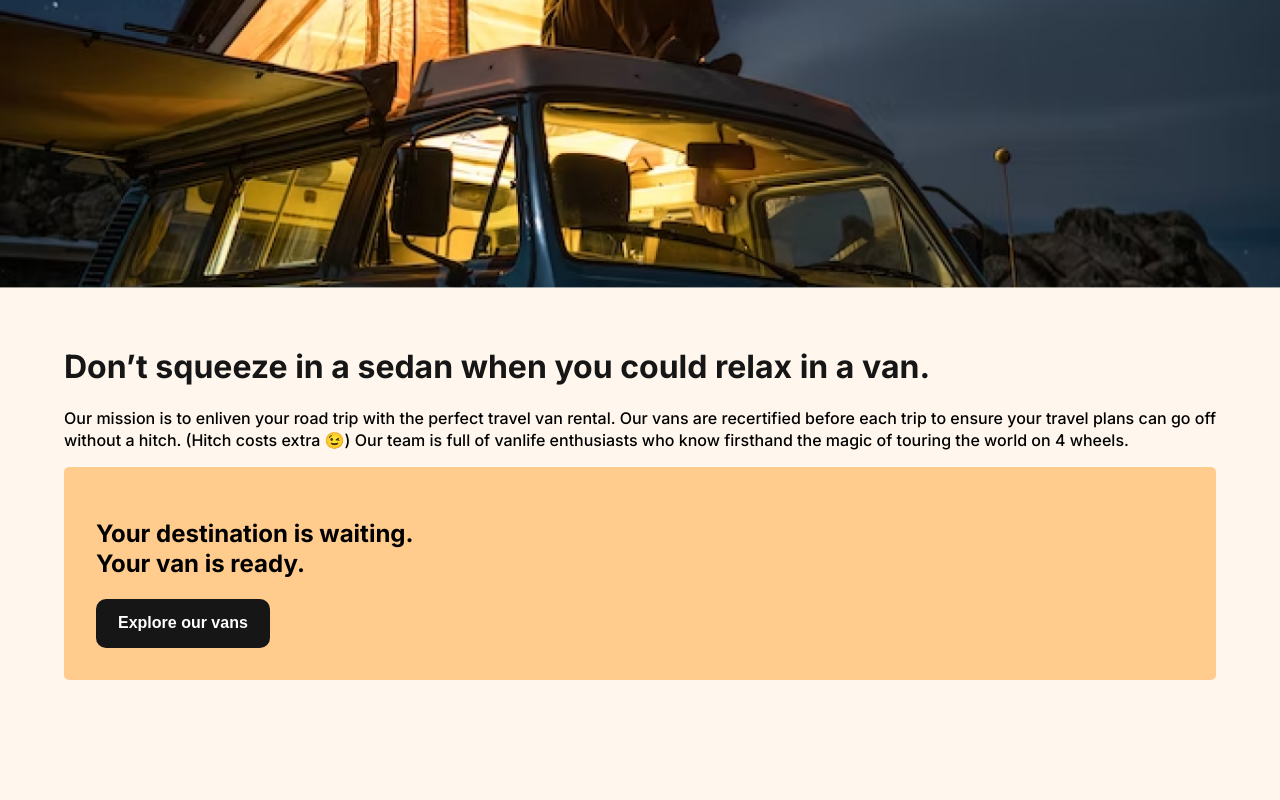
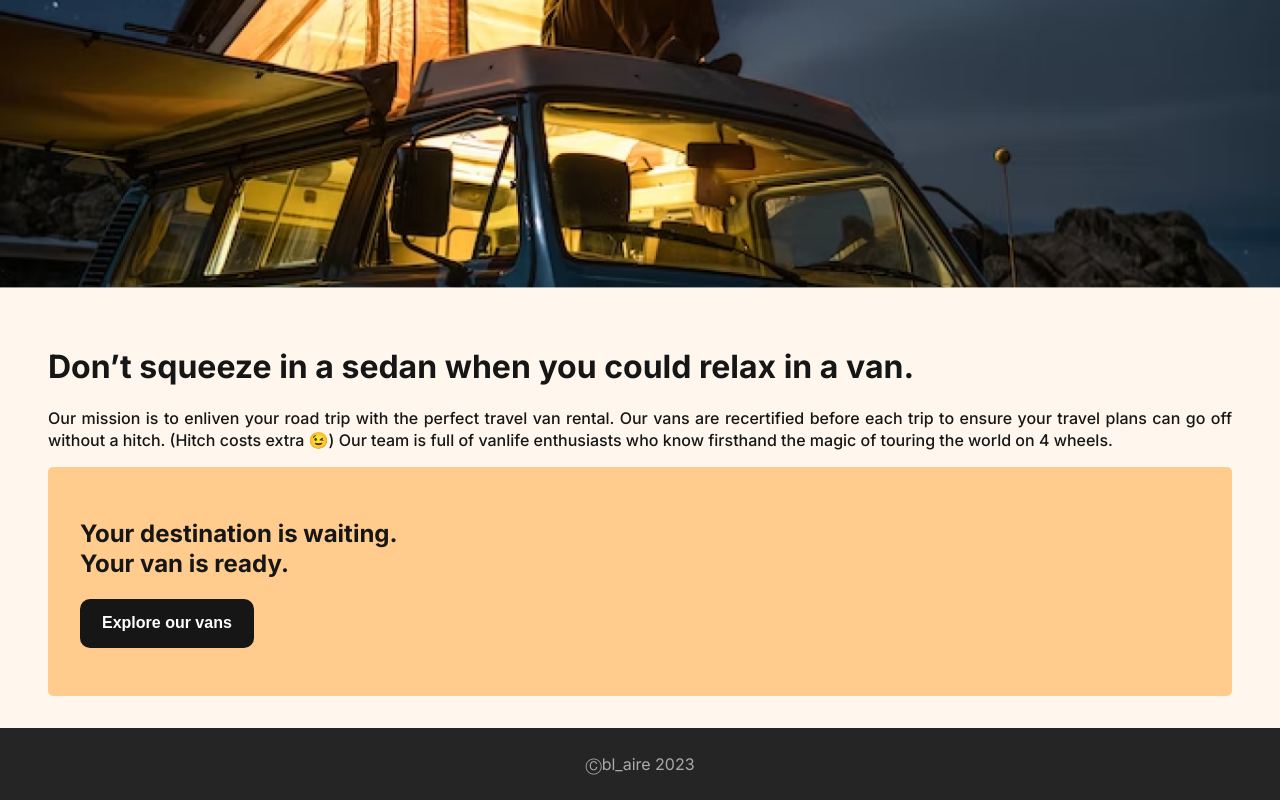
Before and after one commit to bl-aire/van_dwelling, a React (Vite) app: page /about in a window 1280 px wide. Shown: the part 329-1129 px from the top of the page. Before the commit the page ends 1041 px from the top, so only its background shows below. Built offline with nearby package versions, Linux system fonts and the light colour scheme.

Commit message:
Add footer

```diff
--- a/src/App.css
+++ b/src/App.css
@@ -1,3 +1,5 @@
+/* HEAD */
+
 .head-container{
   display:flex;
   justify-content: space-between;
@@ -20,6 +22,7 @@ nav ul li a, nav a{
   color: #000000;
 }
 
+/* HOME */
 
 .home-container{
   background-image:url("./assets/bg.png") ;
@@ -64,13 +67,15 @@ nav ul li a, nav a{
   margin: 1em 0 0 0;
 }
 
+/* ABOUT */
+
 .about-image{
   height: auto;
   width: 100%;
 }
 
 .about-text_container, .explore-container{
-  padding: 2em 4em;
+  padding: 2em 3em;
   text-align: justify;
 }
 
@@ -84,6 +89,7 @@ nav ul li a, nav a{
 .about-text_container p{
   font-size: 16px;
   font-weight: 500;
+  color: #161616;
   line-height: 22px;
 }
 
@@ -91,6 +97,7 @@ nav ul li a, nav a{
   font-size: 24px;
   font-weight: 700;
   line-height: 30px;
+  color: #161616;
 }
 
 .about-text_container button{
@@ -105,7 +112,18 @@ nav ul li a, nav a{
 }
 
 .explore-container{
-  padding: 2em;
+  padding: 2em 2em 3em;
   border-radius: 5px;
   background-color: #FFCC8D;
 }
+
+/* FOOT */
+
+.foot-container{
+  display: flex;
+  align-items: center;
+  justify-content: center;
+  color: #AAAAAA;
+  background-color:#252525;
+  padding: 0.5em;
+}
--- a/src/App.jsx
+++ b/src/App.jsx
@@ -4,6 +4,7 @@ import Head from './components/Head'
 import Home from './components/Home'
 import About from './components/About'
 import Vans from './components/Vans'
+import Foot from './components/Foot'
 
 function App() {
   return(
@@ -15,6 +16,7 @@ function App() {
           <Route path="/about" element={<About/>}/>
           <Route path="/vans" element={<Vans/>}/>
         </Routes>
+        <Foot/>
       </BrowserRouter>
     </>
   )
--- /dev/null
+++ b/src/components/Foot.jsx
@@ -0,0 +1,9 @@
+export default function Foot(){
+    return(
+        <div className="foot-container">
+            <p>
+                Ⓒbl_aire 2023
+            </p>
+        </div>
+    )
+}
```
